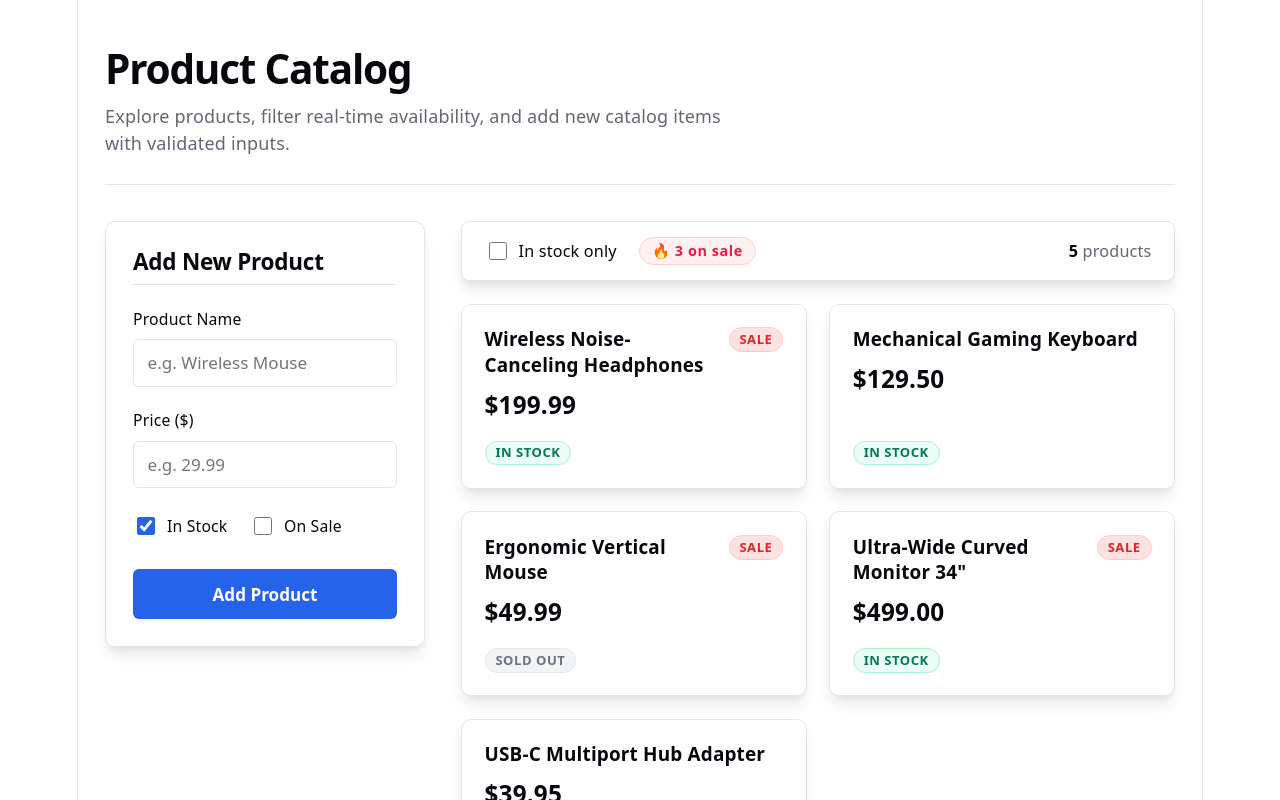
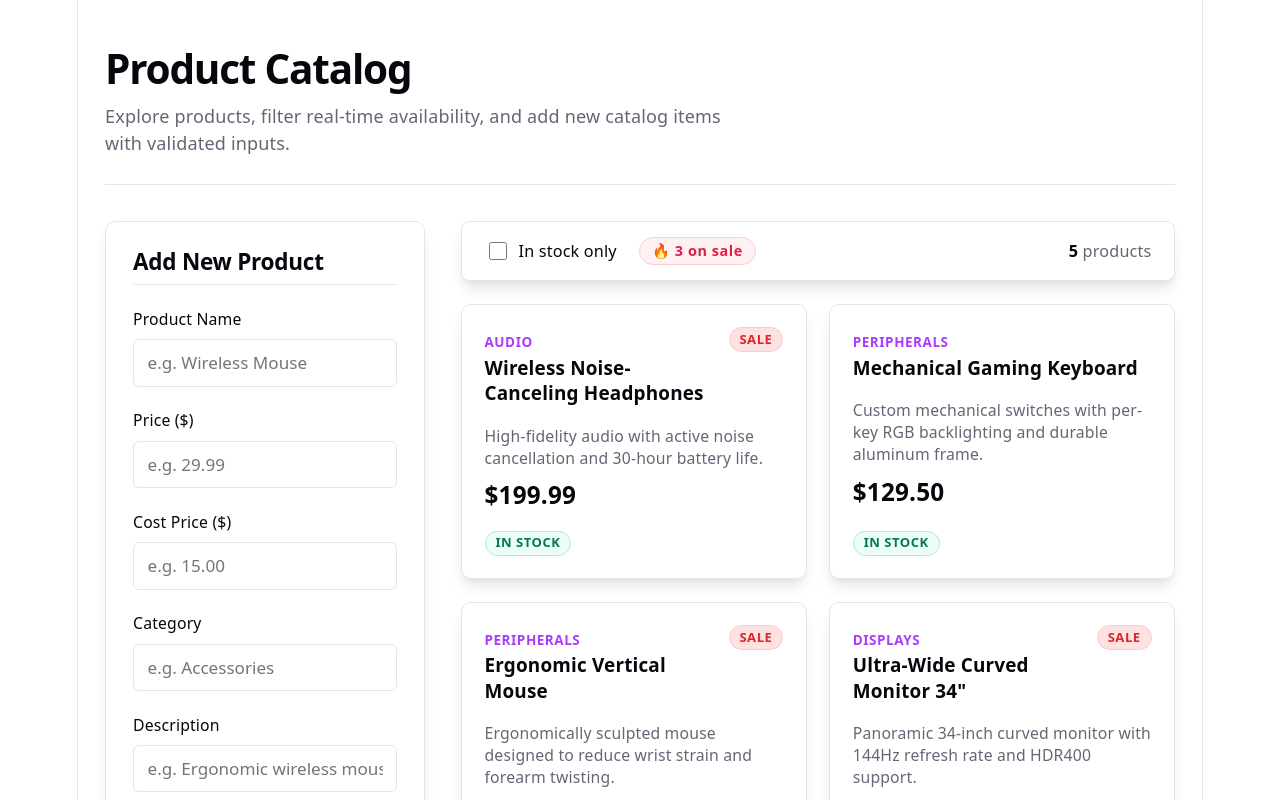
Before and after one commit to lyyeakkhai/ecommerce-app, a React (Vite) app: page / in a window 1280 px wide. Shown: the top 800 px of the page. Built offline with nearby package versions, Linux system fonts and the light colour scheme.

Commit message:
feat: lock down TypeScript types, Omit/Partial utility types, and nullish coalescing

```diff
--- a/src/App.tsx
+++ b/src/App.tsx
@@ -12,15 +12,15 @@ function App() {
     return new URLSearchParams(window.location.search).get('inStockOnly') === 'true';
   });
 
-  const handleAddProduct = (newProduct: Product) => {
+  const handleAddProduct = (newProduct: Product): void => {
     setProducts((prev) => [newProduct, ...prev]);
   };
 
-  const filteredProducts = inStockOnly
+  const filteredProducts: Product[] = inStockOnly
     ? products.filter((product) => product.inStock)
     : products;
 
-  const saleCount = products.filter((product) => product.onSale).length;
+  const saleCount: number = products.filter((product) => product.onSale).length;
 
   return (
     <div className="app-container">
--- a/src/components/AddProductForm.tsx
+++ b/src/components/AddProductForm.tsx
@@ -1,20 +1,34 @@
 import { useState } from 'react';
-import type { Product, ProductFormData, FormErrors } from '../types';
+import type { Product, ProductFormData, ProductFormDraft, FormErrors } from '../types';
 import { validateProductForm } from '../utils/validation';
 
 interface AddProductFormProps {
   onAddProduct: (product: Product) => void;
+  initialDraft?: ProductFormDraft;
 }
 
-const initialFormState: ProductFormData = {
+const defaultDraft: ProductFormDraft = {
   name: '',
   price: '',
+  costPrice: '',
+  category: '',
+  description: '',
   inStock: true,
   onSale: false,
 };
 
-export function AddProductForm({ onAddProduct }: AddProductFormProps) {
-  const [formData, setFormData] = useState<ProductFormData>(initialFormState);
+const getInitialFormState = (draft?: ProductFormDraft): ProductFormData => ({
+  name: draft?.name ?? defaultDraft.name ?? '',
+  price: draft?.price ?? defaultDraft.price ?? '',
+  costPrice: draft?.costPrice ?? defaultDraft.costPrice ?? '',
+  category: draft?.category ?? defaultDraft.category ?? '',
+  description: draft?.description ?? defaultDraft.description ?? '',
+  inStock: draft?.inStock ?? defaultDraft.inStock ?? true,
+  onSale: draft?.onSale ?? defaultDraft.onSale ?? false,
+});
+
+export function AddProductForm({ onAddProduct, initialDraft }: AddProductFormProps) {
+  const [formData, setFormData] = useState<ProductFormData>(() => getInitialFormState(initialDraft));
   const [errors, setErrors] = useState<FormErrors>(() => {
     return new URLSearchParams(window.location.search).get('showErrors') === 'true'
       ? {
@@ -43,21 +57,44 @@ export function AddProductForm({ onAddProduct }: AddProductFormProps) {
     e.preventDefault();
 
     const validation = validateProductForm(formData);
-    if (!validation.isValid) {
-      setErrors(validation.errors);
+    const costErrors: FormErrors = {};
+
+    if (formData.costPrice && formData.costPrice.trim()) {
+      const numericCost = Number(formData.costPrice.trim());
+      if (isNaN(numericCost) || numericCost < 0) {
+        costErrors.costPrice = 'Cost price must be a valid number greater than or equal to 0.';
+      }
+    }
+
+    const combinedErrors: FormErrors = {
+      ...validation.errors,
+      ...costErrors,
+    };
+
+    if (!validation.isValid || Object.keys(costErrors).length > 0) {
+      setErrors(combinedErrors);
       return;
     }
+
+    const parsedPrice = parseFloat(parseFloat(formData.price.trim()).toFixed(2));
+    const rawCost = formData.costPrice?.trim();
+    const parsedCost = rawCost
+      ? parseFloat(parseFloat(rawCost).toFixed(2))
+      : parseFloat((parsedPrice * 0.7).toFixed(2));
 
     const newProduct: Product = {
       id: `prod-${Date.now()}-${Math.random().toString(36).slice(2, 7)}`,
       name: formData.name.trim(),
-      price: parseFloat(parseFloat(formData.price.trim()).toFixed(2)),
+      price: parsedPrice,
+      costPrice: parsedCost,
       inStock: formData.inStock,
       onSale: formData.onSale,
+      category: formData.category?.trim() || undefined,
+      description: formData.description?.trim() || undefined,
     };
 
     onAddProduct(newProduct);
-    setFormData(initialFormState);
+    setFormData(getInitialFormState(initialDraft));
     setErrors({});
   };
 
@@ -93,6 +130,44 @@ export function AddProductForm({ onAddProduct }: AddProductFormProps) {
         {errors.price && <p className="error-message">{errors.price}</p>}
       </div>
 
+      <div className="form-group">
+        <label htmlFor="product-cost-price">Cost Price ($)</label>
+        <input
+          id="product-cost-price"
+          type="text"
+          name="costPrice"
+          placeholder="e.g. 15.00"
+          value={formData.costPrice ?? ''}
+          onChange={handleChange}
+          className={errors.costPrice ? 'input-error' : ''}
+        />
+        {errors.costPrice && <p className="error-message">{errors.costPrice}</p>}
+      </div>
+
+      <div className="form-group">
+        <label htmlFor="product-category">Category</label>
+        <input
+          id="product-category"
+          type="text"
+          name="category"
+          placeholder="e.g. Accessories"
+          value={formData.category ?? ''}
+          onChange={handleChange}
+        />
+      </div>
+
+      <div className="form-group">
+        <label htmlFor="product-description">Description</label>
+        <input
+          id="product-description"
+          type="text"
+          name="description"
+          placeholder="e.g. Ergonomic wireless mouse..."
+          value={formData.description ?? ''}
+          onChange={handleChange}
+        />
+      </div>
+
       <div className="form-checkbox-row">
         <label className="checkbox-label">
           <input
--- a/src/components/ProductCard.tsx
+++ b/src/components/ProductCard.tsx
@@ -1,16 +1,27 @@
-import type { Product } from '../types';
+import type { PublicProduct } from '../types';
 
 interface ProductCardProps {
-  product: Product;
+  product: PublicProduct;
 }
 
 export function ProductCard({ product }: ProductCardProps) {
+  const category = product.category?.toUpperCase() ?? 'GENERAL';
+  const description = product.description?.trim() ?? 'No description available.';
+
   return (
     <article className="product-card">
       <div className="product-card-header">
-        <h3 className="product-name">{product.name}</h3>
+        <div>
+          <span className="product-category" style={{ fontSize: '0.75rem', fontWeight: 600, color: 'var(--accent, #2563eb)', textTransform: 'uppercase', letterSpacing: '0.04em' }}>
+            {category}
+          </span>
+          <h3 className="product-name">{product.name}</h3>
+        </div>
         {product.onSale && <span className="badge badge-sale">Sale</span>}
       </div>
+      <p className="product-description" style={{ fontSize: '0.875rem', color: 'var(--text)', margin: '0.25rem 0 0.75rem 0', lineHeight: 1.4 }}>
+        {description}
+      </p>
       <p className="product-price">${product.price.toFixed(2)}</p>
       <div className="product-card-footer">
         {product.inStock ? (
--- a/src/data/initialProducts.ts
+++ b/src/data/initialProducts.ts
@@ -5,35 +5,50 @@ export const initialProducts: Product[] = [
     id: 'prod-1',
     name: 'Wireless Noise-Canceling Headphones',
     price: 199.99,
+    costPrice: 110.0,
     inStock: true,
     onSale: true,
+    category: 'Audio',
+    description: 'High-fidelity audio with active noise cancellation and 30-hour battery life.',
   },
   {
     id: 'prod-2',
     name: 'Mechanical Gaming Keyboard',
-    price: 129.50,
+    price: 129.5,
+    costPrice: 70.0,
     inStock: true,
     onSale: false,
+    category: 'Peripherals',
+    description: 'Custom mechanical switches with per-key RGB backlighting and durable aluminum frame.',
   },
   {
     id: 'prod-3',
     name: 'Ergonomic Vertical Mouse',
     price: 49.99,
+    costPrice: 24.5,
     inStock: false,
     onSale: true,
+    category: 'Peripherals',
+    description: 'Ergonomically sculpted mouse designed to reduce wrist strain and forearm twisting.',
   },
   {
     id: 'prod-4',
     name: 'Ultra-Wide Curved Monitor 34"',
-    price: 499.00,
+    price: 499.0,
+    costPrice: 320.0,
     inStock: true,
     onSale: true,
+    category: 'Displays',
+    description: 'Panoramic 34-inch curved monitor with 144Hz refresh rate and HDR400 support.',
   },
   {
     id: 'prod-5',
     name: 'USB-C Multiport Hub Adapter',
     price: 39.95,
+    costPrice: 18.0,
     inStock: false,
     onSale: false,
+    category: 'Accessories',
+    description: 'Compact 7-in-1 USB-C hub featuring 4K HDMI, SD card reader, and 100W Power Delivery.',
   },
 ];
```
Also changed, not shown: src/types.ts (+17 -6 lines).
